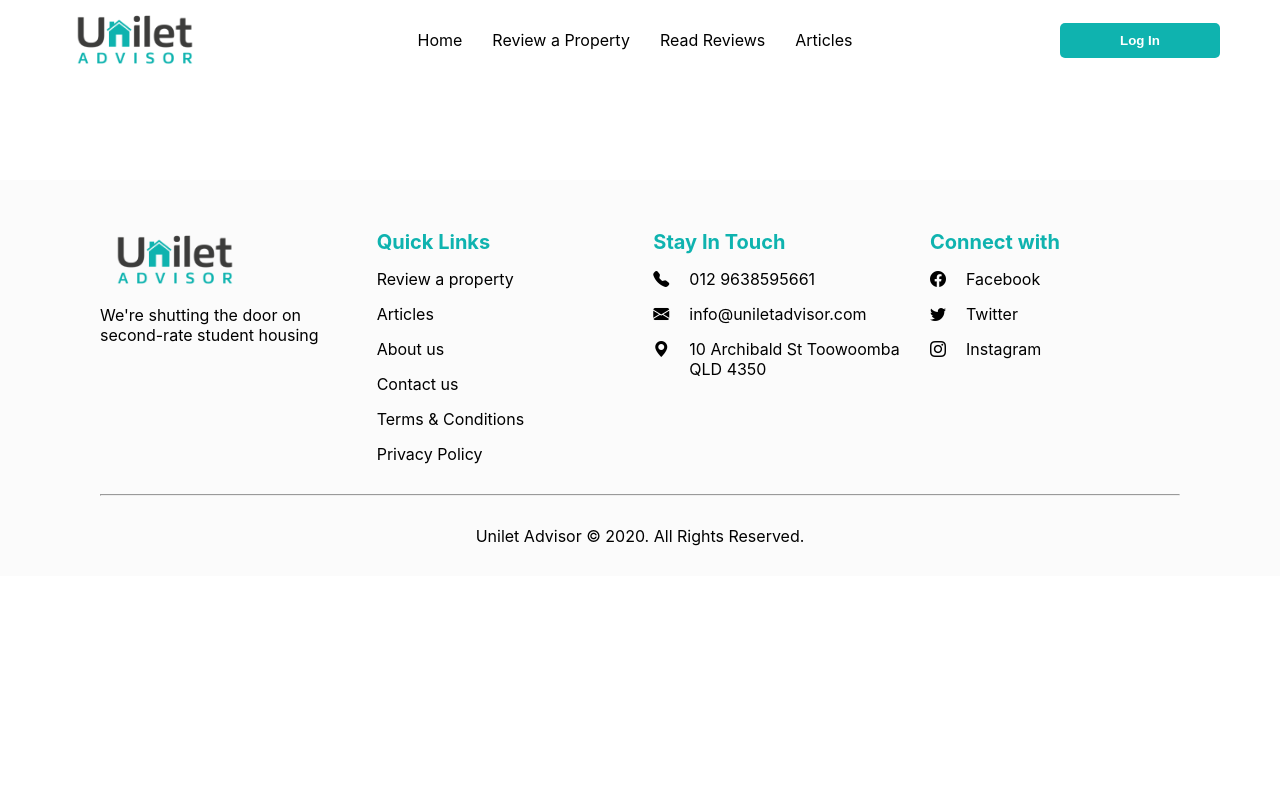
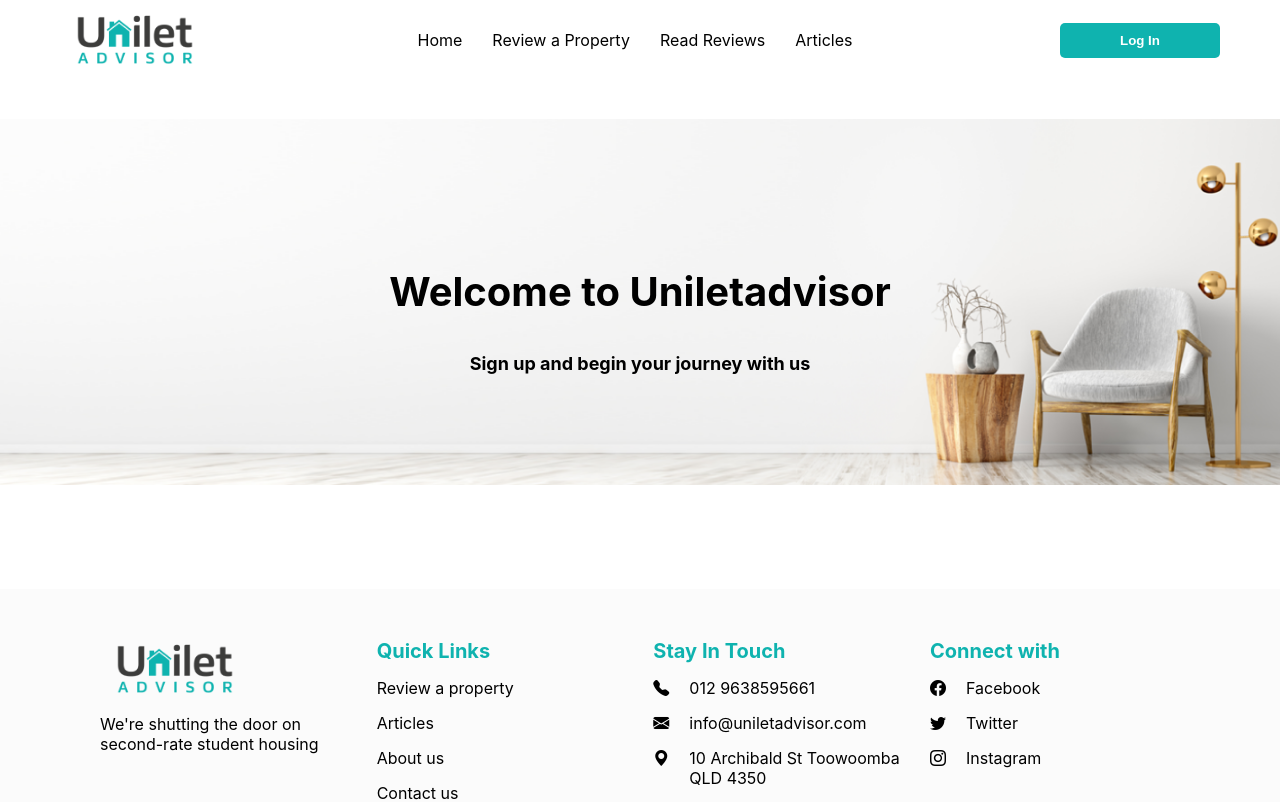
Before and after one commit to serhiiherasymiuk/renting-app-react, a React (Create React App) app: page /register in a window 1280 px wide. Shown: the top 802 px of the page. Built offline with nearby package versions, Linux system fonts and the light colour scheme.

Commit message:
Added RegisterBanner

```diff
--- a/src/App.tsx
+++ b/src/App.tsx
@@ -8,6 +8,7 @@ import { Footer } from "./components/Footer/Footer";
 import { Review } from "./components/Review/Review";
 import { Read } from "./components/Read/Read";
 import { Login } from "./components/Login/Login";
+import { Register } from "./components/Register/Register";
 
 function App() {
   return (
@@ -21,6 +22,7 @@ function App() {
           <Route path="/review" element={<Review />} />
           <Route path="/read" element={<Read />} />
           <Route path="/login" element={<Login />} />
+          <Route path="/register" element={<Register />} />
         </Routes>
       </main>
       <footer>
--- a/src/components/Login/Login.tsx
+++ b/src/components/Login/Login.tsx
@@ -1,5 +1,4 @@
 import React from "react";
-import login_banner from "../../materials/login_banner.png";
 import { LoginBanner } from "./LoginBanner/LoginBanner";
 import { LoginForm } from "./LoginForm/LoginForm";
 
--- /dev/null
+++ b/src/components/Register/Register.tsx
@@ -0,0 +1,10 @@
+import React from "react";
+import { RegisterBanner } from "./RegisterBanner/RegisterBanner";
+
+export function Register() {
+  return (
+    <div className="Register">
+      <RegisterBanner></RegisterBanner>
+    </div>
+  );
+}
--- /dev/null
+++ b/src/components/Register/RegisterBanner/RegisterBanner.css
@@ -0,0 +1,21 @@
+.RegisterBanner {
+  margin-top: 85px;
+}
+
+.RegisterBanner > div {
+  display: flex;
+  flex-direction: column;
+  align-items: center;
+  position: relative;
+  margin-top: -200px;
+  top: 275px;
+  gap: 10px;
+}
+
+.RegisterBanner p:nth-child(2) {
+  font-size: 20px;
+}
+
+.RegisterBanner img {
+  width: 100%;
+}
--- /dev/null
+++ b/src/components/Register/RegisterBanner/RegisterBanner.tsx
@@ -0,0 +1,15 @@
+import React from "react";
+import "./RegisterBanner.css";
+import banner from "../../../materials/register_banner.png";
+
+export function RegisterBanner() {
+  return (
+    <div className="RegisterBanner">
+      <div>
+        <h1>Welcome to Uniletadvisor</h1>
+        <h4>Sign up and begin your journey with us </h4>
+      </div>
+      <img src={banner} alt="" />
+    </div>
+  );
+}
```
Also changed, not shown: src/materials/register_banner.png (added).
